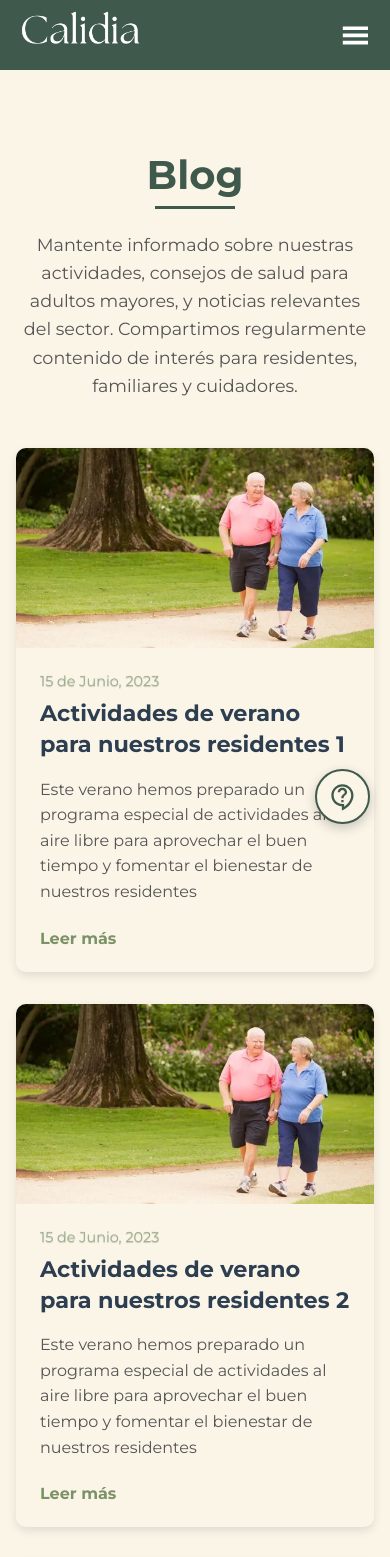
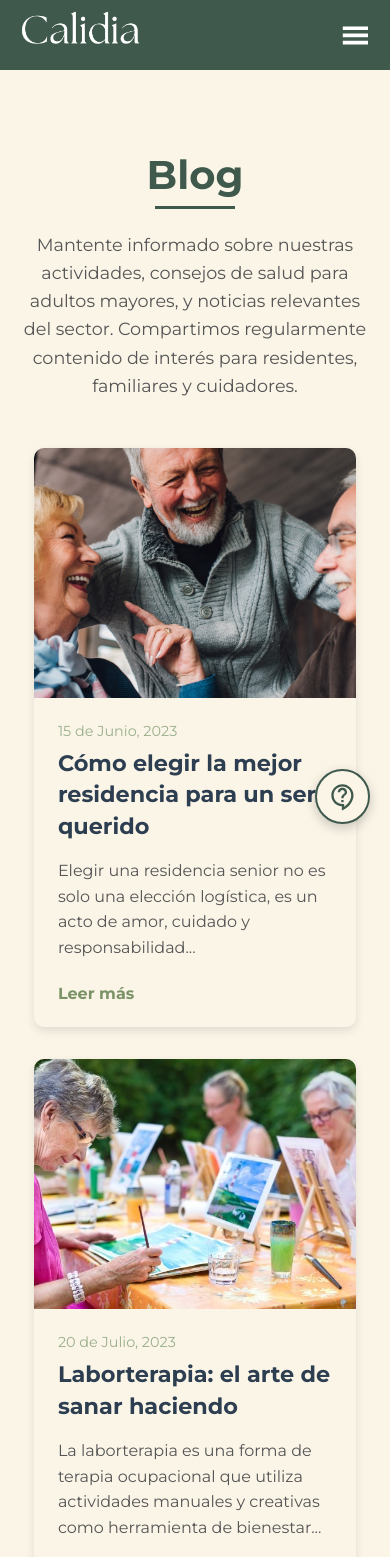
Before and after one commit to fabrivalseg/geriatrico, a Next.js app: page /blog in a window 390 px wide. Shown: the top 1557 px of the page. Built offline with nearby package versions, Linux system fonts and the light colour scheme.

Commit message:
actualizando blog

```diff
--- a/src/app/blog/_componentes/Blog.jsx
+++ b/src/app/blog/_componentes/Blog.jsx
@@ -1,55 +1,143 @@
 "use client"
-import styles from './blog.module.css';
-import Image from 'next/image';
-import {  motion, AnimatePresence } from 'framer-motion';
-import { useState } from 'react';
-import Flotante from '@/app/flotante.jsx/Flotante';
+import styles from "./blog.module.css"
+import Image from "next/image"
+import { motion, AnimatePresence } from "framer-motion"
+import { useState } from "react"
+import Flotante from "@/app/flotante.jsx/Flotante"
 
-const variant = {
-    initial: {
-        opacity: 0
-    },
-    animate: {
-        opacity: 1
-    }
+
+const fadeIn = {
+  initial: { opacity: 0, y: 20 },
+  animate: { opacity: 1, y: 0 },
+  exit: { opacity: 0, y: -20 },
 }
 
-const blogPosts = [{image: "/imagenes/blog/actividades-verano.webp?height=200&width=400", alt: "Actividades de verano", date: "15 de Junio, 2023", title: "Actividades de verano para nuestros residentes 1", excerpt: "Este verano hemos preparado un programa especial de actividades al aire libre para aprovechar el buen tiempo y fomentar el bienestar de nuestros residentes", content: "Contenido completo del artículo 3, con todos los datos ampliados..."},
-  {image: "/imagenes/blog/actividades-verano.webp?height=200&width=400", alt: "Actividades de verano", date: "15 de Junio, 2023", title: "Actividades de verano para nuestros residentes 2", excerpt: "Este verano hemos preparado un programa especial de actividades al aire libre para aprovechar el buen tiempo y fomentar el bienestar de nuestros residentes", content: "Contenido completo del artículo 3, con todos los datos ampliados..."},
-  {image: "/imagenes/blog/actividades-verano.webp?height=200&width=400", alt: "Actividades de verano", date: "15 de Junio, 2023", title: "Actividades de verano para nuestros residentes 3", excerpt: "Este verano hemos preparado un programa especial de actividades al aire libre para aprovechar el buen tiempo y fomentar el bienestar de nuestros residentes", content: "Contenido completo del artículo 3, con todos los datos ampliados..."}
-];
-const moreBlogPosts = [{image: "/imagenes/blog/actividades-verano.webp?height=200&width=400", alt: "Actividades de verano", date: "15 de Junio, 2023", title: "Actividades de verano para nuestros residentes 4", excerpt: "Este verano hemos preparado un programa especial de actividades al aire libre para aprovechar el buen tiempo y fomentar el bienestar de nuestros residentes", content: "Contenido completo del artículo 3, con todos los datos ampliados..."}];
+
+const blogPosts = [
+  {
+    image: "/imagenes/blog/como_elegir.jpeg?height=200&width=400",
+    alt: "Cómo elegir la mejor residencia",
+    date: "15 de Junio, 2023",
+    title: "Cómo elegir la mejor residencia para un ser querido",
+    excerpt: "Elegir una residencia senior no es solo una elección logística, es un acto de amor, cuidado y responsabilidad...",
+    content: `
+      <h3>¿Por qué es tan difícil tomar esta decisión?</h3>
+      <p>Elegir una residencia senior no es solo una elección logística, es un acto de amor, cuidado y responsabilidad. Como hijos o nietos, queremos lo mejor para quienes nos dieron tanto. Pero también enfrentamos miedos: ¿Estarán bien? ¿Se sentirán solos? ¿Estaremos tomando la decisión correcta?</p>
+
+      <p>En Calidia entendemos ese peso. Por eso, esta guía está pensada para ayudarte a elegir con claridad y corazón.</p>
+
+      <h3>4 claves para elegir con confianza</h3>
+
+      <p><strong>1. Evaluá la calidad del cuidado</strong><br>
+      Buscá residencias con personal capacitado, atención médica permanente y un enfoque en el bienestar integral.</p>
+
+      <p><strong>2. Observá el ambiente</strong><br>
+      ¿Se siente como un hogar? ¿Es un lugar donde podrías imaginar a tu ser querido sonriendo, compartiendo, creando nuevas historias?</p>
+
+      <p><strong>3. Consultá por las actividades</strong><br>
+      Las personas mayores necesitan más que cuidados: necesitan estímulo, compañía y momentos con sentido.</p>
+
+      <p><strong>4. Confiá en tu intuición</strong><br>
+      Cuando un lugar transmite calidez y seguridad, lo sentís. Escuchá ese instinto.</p>
+
+      <h3>En Calidia, ayudamos a escribir un nuevo capítulo</h3>
+
+      <p>No se trata solo de un espacio físico. Se trata de crear un entorno donde la vida siga teniendo sentido, con autonomía, respeto y mucha calidez.</p>
+    `,
+  },
+  {
+    image: "/imagenes/blog/laborterapia.jpeg?height=200&width=400",
+    alt: "Laborterapia y manualidades",
+    date: "20 de Julio, 2023",
+    title: "Laborterapia: el arte de sanar haciendo",
+    excerpt: "La laborterapia es una forma de terapia ocupacional que utiliza actividades manuales y creativas como herramienta de bienestar...",
+    content: `
+      <h3>¿Qué es la laborterapia y por qué importa?</h3>
+
+      <p>La laborterapia es una forma de terapia ocupacional que utiliza actividades manuales y creativas como herramienta de bienestar físico, mental y emocional.</p>
+
+      <p>Pero para nosotros en Calidia, es mucho más: es una forma de expresión, una vía para seguir creando, compartiendo y sintiéndose útil.</p>
+
+      <h3>Beneficios reales en personas mayores</h3>
+
+      <ul>
+        <li>Estimula la motricidad fina y la coordinación</li>
+        <li>Mejora la autoestima y la autovaloración</li>
+        <li>Disminuye el estrés y la ansiedad</li>
+        <li>Favorece la concentración y la memoria</li>
+        <li>Potencia el vínculo social con otros residentes</li>
+      </ul>
+
+      <h3>¿Qué tipo de actividades incluye?</h3>
+
+      <ul>
+        <li>Talleres de cerámica o modelado</li>
+        <li>Cine y debate</li>
+        <li>Salidas y paseos</li>
+        <li>Lectura</li>
+        <li>Costura, bordado, tejido</li>
+        <li>Pintura, mandalas y collage</li>
+        <li>Jardinería y cuidado de plantas</li>
+        <li>Cocina simple o colaborativa</li>
+        <li>Creación de objetos decorativos</li>
+      </ul>
+
+      <p>Cada propuesta se adapta a los intereses, capacidades y deseos de nuestros residentes.</p>
+
+      <h3>Más que terapia, es una forma de seguir construyendo</h3>
+
+      <p>Porque cuando alguien crea algo con sus manos, también está dejando una huella. En Calidia, creemos en la importancia de <strong>darle sentido a cada día</strong>, y la laborterapia es una herramienta clave para eso.</p>
+
+      <h3>Un espacio donde hacer también es sanar</h3>
+
+      <p>Desde una pequeña manualidad hasta un proyecto colectivo, todo lo que se crea en Calidia tiene valor. Porque lo importante no es el resultado, sino el proceso, la emoción compartida, la historia que se sigue escribiendo.</p>
+    `,
+  },
+]
 
 export default function Blog() {
-    const [mas, setMas] = useState(false);
-    const [expandedIndexes, setExpandedIndexes] = useState({});
+  const [selectedPost, setSelectedPost] = useState(null)
 
-    const toggleExpand = (index) => {
-      setExpandedIndexes((prev) => ({
-        ...prev,
-        [index]: !prev[index],
-      }));
-    };
-
-    return(
+  return (
     <>
       <section className={styles.blogSection} id="blog">
-          <motion.h2 initial={{x: -200, opacity: 0}} transition={{duration: 0.7, type: "spring"}} animate={{x: 0, opacity: 1}} whileInView={{x: 0, opacity: 1}} className={styles.sectionTitle}>Blog</motion.h2>
+        <motion.h2
+          initial={{ x: -200, opacity: 0 }}
+          whileInView={{ x: 0, opacity: 1 }}
+          transition={{ duration: 0.7, type: "spring" }}
+          viewport={{ once: true }}
+          className={styles.sectionTitle}
+        >
+          Blog
+        </motion.h2>
 
-          <div className={styles.blogDescription}>
-            <motion.p initial={{ opacity: 0, scale: 0.8 }} whileInView={{ opacity: 1, scale: 1 }} transition={{ duration: 0.5, ease: "easeOut" }}>
+        <motion.div
+          initial={{ opacity: 0 }}
+          whileInView={{ opacity: 1 }}
+          transition={{ duration: 0.5 }}
+          viewport={{ once: true }}
+          className={styles.blogDescription}
+        >
+          <p>
             Mantente informado sobre nuestras actividades, consejos de salud para adultos mayores, y noticias relevantes
             del sector. Compartimos regularmente contenido de interés para residentes, familiares y cuidadores.
-            </motion.p>
-          </div>
+          </p>
+        </motion.div>
 
         <div className={styles.blogContainer}>
-            {
-              blogPosts && blogPosts.map((post, index) => (
-                <motion.div key={post.title} variants={variant} initial="initial" animate="animate" transition={{duration: 0.7, type: "spring"}} className={styles.blogPost}>
+          {blogPosts.map((post, index) => (
+            <motion.div
+              key={post.title}
+              variants={fadeIn}
+              initial="initial"
+              whileInView="animate"
+              viewport={{ once: true }}
+              transition={{ duration: 0.5, delay: index * 0.1 }}
+              className={styles.blogPost}
+            >
               <div className={styles.blogImageContainer}>
                 <Image
-                    src={post.image}
+                  src={post.image || "/placeholder.svg"}
                   alt={post.alt}
                   width={400}
                   height={200}
@@ -59,70 +147,60 @@ export default function Blog() {
               <div className={styles.blogContent}>
                 <span className={styles.blogDate}>{post.date}</span>
                 <h3 className={styles.blogTitle}>{post.title}</h3>
-                    <p className={styles.blogExcerpt}>
-                      {post.excerpt}
-                    </p>
+                <p className={styles.blogExcerpt}>{post.excerpt}</p>
+                <button onClick={() => setSelectedPost(post)} className={styles.blogButton}>
+                  Leer más
+                </button>
+              </div>
+            </motion.div>
+          ))}
+        </div>
+
+
         <AnimatePresence>
-                        {expandedIndexes[index] && (
-                          <motion.p
-                            initial={{ opacity: 0, height: 0 }}
-                            animate={{ opacity: 1, height: "auto" }}
-                            exit={{ opacity: 0, height: 0 }}
-                            transition={{ duration: 0.5 }}
-                            className={styles.blogFullContent}
+          {selectedPost && (
+            <motion.div
+              className={styles.modalOverlay}
+              initial={{ opacity: 0 }}
+              animate={{ opacity: 1 }}
+              exit={{ opacity: 0 }}
+              onClick={() => setSelectedPost(null)}
             >
-                            {post.content}
-                          </motion.p>
+              <motion.div
+                className={styles.modalContent}
+                initial={{ scale: 0.9, opacity: 0 }}
+                animate={{ scale: 1, opacity: 1 }}
+                exit={{ scale: 0.9, opacity: 0 }}
+                transition={{ type: "spring", damping: 20 }}
+                onClick={(e) => e.stopPropagation()}
+              >
+                <button
+                  className={styles.modalClose}
+                  onClick={() => setSelectedPost(null)}
+                  aria-label="Cerrar artículo"
+                >
+                  ×
+                </button>
+
+                <div className={styles.modalImageContainer}>
+                  <Image
+                    src={selectedPost.image || "/placeholder.svg"}
+                    alt={selectedPost.alt}
+                    width={600}
+                    height={300}
+                    className={styles.modalImage}
+                  />
+                </div>
+
+                <div className={styles.modalContentText}>
+                  <span className={styles.blogDate}>{selectedPost.date}</span>
+                  <h2 className={styles.modalTitle}>{selectedPost.title}</h2>
+                  <div className={styles.blogFullContent} dangerouslySetInnerHTML={{ __html: selectedPost.content }} />
+                </div>
+              </motion.div>
+            </motion.div>
           )}
         </AnimatePresence>
-                    <button onClick={() => toggleExpand(index)} className={styles.blogButton}>{expandedIndexes[index] ? "Ver menos" : "Leer más"}</button>
-                  </div>
-                </motion.div>
-              ))
-            }
-            <AnimatePresence>
-            {
-              mas && moreBlogPosts.map((post, index) => (
-                <motion.div key={post.title} variants={variant} initial="initial" animate="animate" transition={{duration: 0.7, type: "spring"}} exit={{opacity: 0}} className={styles.blogPost}>
-                  <div className={styles.blogImageContainer}>
-                    <Image
-                      src={post.image}
-                      alt={post.alt}
-                      width={400}
-                      height={200}
-                      className={styles.blogImage}
-                    />
-                  </div>
-                  <div className={styles.blogContent}>
-                    <span className={styles.blogDate}>{post.date}</span>
-                    <h3 className={styles.blogTitle}>{post.title}</h3>
-                    <p className={styles.blogExcerpt}>
-                      {post.excerpt}
-                    </p>
-                      <AnimatePresence>
-                        {expandedIndexes[index] && (
-                          <motion.p
-                            initial={{ opacity: 0, height: 0 }}
-                            animate={{ opacity: 1, height: "auto" }}
-                            exit={{ opacity: 0, height: 0 }}
-                            transition={{ duration: 0.5 }}
-                            className={styles.blogFullContent}
-                          >
-                            {post.content}
-                          </motion.p>
-                        )}
-                      </AnimatePresence>
-                    <button onClick={() => toggleExpand(index)} className={styles.blogButton}>{expandedIndexes[index] ? "Ver menos" : "Leer más"}</button>
-                  </div>
-                </motion.div>
-              ))
-            }
-            </AnimatePresence>
-          </div>
-
-          <div className={styles.blogMoreContainer}>
-            <button onClick={() => setMas(!mas)} className={styles.blogMoreButton}>{mas ? "Ver menos artículos" : "Ver más artículos"}</button>
-          </div>
       </section>
       <Flotante />
     </>
--- a/src/app/blog/_componentes/blog.module.css
+++ b/src/app/blog/_componentes/blog.module.css
@@ -38,6 +38,7 @@
   gap: 2rem;
   max-width: 1200px;
   margin: 0 auto 2rem auto;
+  justify-items: center;
 }
 
 @media (min-width: 768px) {
@@ -46,30 +47,29 @@
   }
 }
 
-  @media (min-width: 992px) {
-    .blogContainer {
-      grid-template-columns: repeat(3, 1fr);
-    }
-  }
-
 .blogPost {
   background-color: rgb(251, 245, 232);
   border-radius: 10px;
   overflow: hidden;
   box-shadow: 0 4px 10px rgba(0, 0, 0, 0.1);
-    transition: transform 0.3s ease;
+  transition: transform 0.3s ease, box-shadow 0.3s ease;
   display: flex;
   flex-direction: column;
+  width: 80%;
+  height: 100%;
 }
 
 .blogPost:hover {
   transform: translateY(-10px);
+  box-shadow: 0 10px 20px rgba(0, 0, 0, 0.15);
 }
 
+/* Cambiar la altura del contenedor de imágenes en las tarjetas */
 .blogImageContainer {
   width: 100%;
-    height: 200px;
+  height: 320px;
   overflow: hidden;
+  position: relative;
 }
 
 .blogImage {
@@ -94,7 +94,7 @@
   font-size: 0.9rem;
   color: rgb(155, 175, 140);
   margin-bottom: 0.5rem;
-    text-shadow: 0px 1px 1px rgba(0, 0, 0, 0.2);
+  font-weight: 500;
 }
 
 .blogTitle {
@@ -125,33 +125,187 @@
   transition: color 0.3s ease;
   display: flex;
   align-items: center;
+  position: relative;
+}
+
+.blogButton::after {
+  content: "";
+  position: absolute;
+  bottom: -2px;
+  left: 0;
+  width: 0;
+  height: 2px;
+  background-color: rgb(122, 146, 102);
+  transition: width 0.3s ease;
 }
 
 .blogButton:hover {
   color: rgb(164, 184, 148);
-    text-decoration: underline;
 }
 
-  .blogMoreContainer {
+.blogButton:hover::after {
+  width: 100%;
+}
+
+/* Modal Overlay */
+.modalOverlay {
+  position: fixed;
+  top: 0;
+  left: 0;
+  width: 100%;
+  height: 100%;
+  background: rgba(0, 0, 0, 0.5);
   display: flex;
   justify-content: center;
-    margin-top: 2rem;
+  align-items: center;
+  z-index: 1000;
+  padding: 20px;
+  backdrop-filter: blur(3px);
 }
 
-  .blogMoreButton {
-    background-color: rgb(134, 158, 114);
+/* Modal Content */
+.modalContent {
+  background-color: rgb(251, 245, 232);
+  border-radius: 10px;
+  max-width: 800px;
+  width: 100%;
+  position: relative;
+  overflow-y: auto;
+  max-height: 90vh;
+  box-shadow: 0 10px 25px rgba(0, 0, 0, 0.2);
+  display: flex;
+  flex-direction: column;
+}
+
+/* Ajustar también la altura del contenedor de imágenes en el modal */
+.modalImageContainer {
+  width: 100%;
+  height: 250px; /* Reducido de 300px a 250px */
+  overflow: hidden;
+  position: relative;
+}
+
+.modalImage {
+  width: 100%;
+  height: 100%;
+  object-fit: cover;
+}
+
+/* Modal Content Text */
+.modalContentText {
+  padding: 2rem;
+}
+
+/* Modal Title */
+.modalTitle {
+  font-size: 1.8rem;
+  font-weight: 700;
+  color: rgb(63, 89, 77);
+  margin-bottom: 1.5rem;
+  margin-top: 1.5rem;
+  line-height: 1.3;
+}
+
+/* Close Button */
+.modalClose {
+  position: absolute;
+  top: 1rem;
+  right: 1rem;
+  background: rgb(63, 89, 77);
   color: white;
   border: none;
-    padding: 0.8rem 2rem;
-    font-size: 1rem;
-    border-radius: 30px;
+  width: 2.5rem;
+  height: 2.5rem;
+  border-radius: 50%;
+  display: flex;
+  align-items: center;
+  justify-content: center;
+  font-size: 1.5rem;
   cursor: pointer;
-    transition: all 0.3s ease;
-    box-shadow: 0 4px 6px rgba(0, 0, 0, 0.1);
+  z-index: 10;
+  box-shadow: 0 2px 5px rgba(0, 0, 0, 0.2);
+  transition: all 0.2s ease;
 }
 
-  .blogMoreButton:hover {
-    background-color: rgb(118, 139, 101);
-    transform: translateY(-3px);
-    box-shadow: 0 6px 8px rgba(0, 0, 0, 0.15);
+.modalClose:hover {
+  background: rgb(83, 109, 97);
+  transform: scale(1.1);
 }
+
+/* Full Content */
+.blogFullContent {
+  font-size: 1rem;
+  line-height: 1.7;
+  color: #444;
+}
+
+.blogFullContent h3 {
+  font-size: 1.5rem;
+  color: rgb(63, 89, 77);
+  margin: 1.5rem 0 1rem;
+  font-weight: 600;
+}
+
+.blogFullContent h3:first-child {
+  margin-top: 0;
+}
+
+.blogFullContent p {
+  margin-bottom: 1rem;
+}
+
+.blogFullContent strong {
+  color: rgb(63, 89, 77);
+  font-weight: 600;
+}
+
+.blogFullContent ul {
+  margin: 1rem 0;
+  padding-left: 1.5rem;
+}
+
+.blogFullContent li {
+  margin-bottom: 0.5rem;
+  position: relative;
+  padding-left: 0.5rem;
+}
+
+.blogFullContent li::before {
+  content: "•";
+  color: rgb(122, 146, 102);
+  font-weight: bold;
+  display: inline-block;
+  width: 1em;
+  margin-left: -1em;
+}
+
+.blogFullContent em {
+  font-style: italic;
+  color: #555;
+}
+
+/* Responsive adjustments */
+@media (max-width: 768px) {
+  .modalContent {
+    width: 95%;
+  }
+
+  .modalTitle {
+    font-size: 1.5rem;
+  }
+
+  .modalImageContainer {
+    height: 200px;
+  }
+
+  .modalContentText {
+    padding: 1.5rem;
+  }
+
+  .blogImageContainer {
+    height: 250px;
+  }
+  .blogPost {
+    width: 90%;
+  }
+}
```
Also changed, not shown: public/imagenes/blog/como_elegir.jpeg (added), public/imagenes/blog/laborterapia.jpeg (added). Lines whose indentation alone changed are shown as unchanged.
